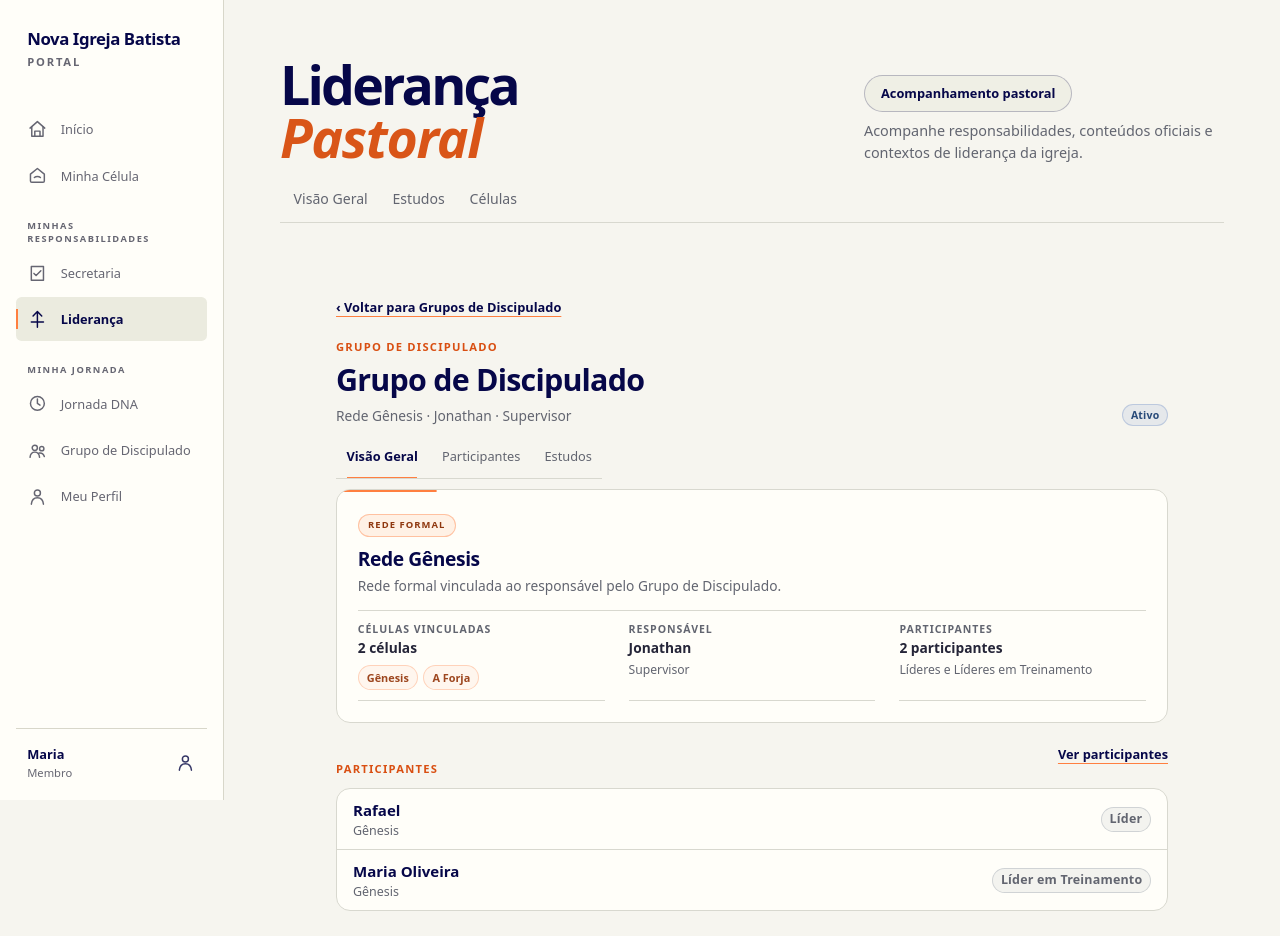
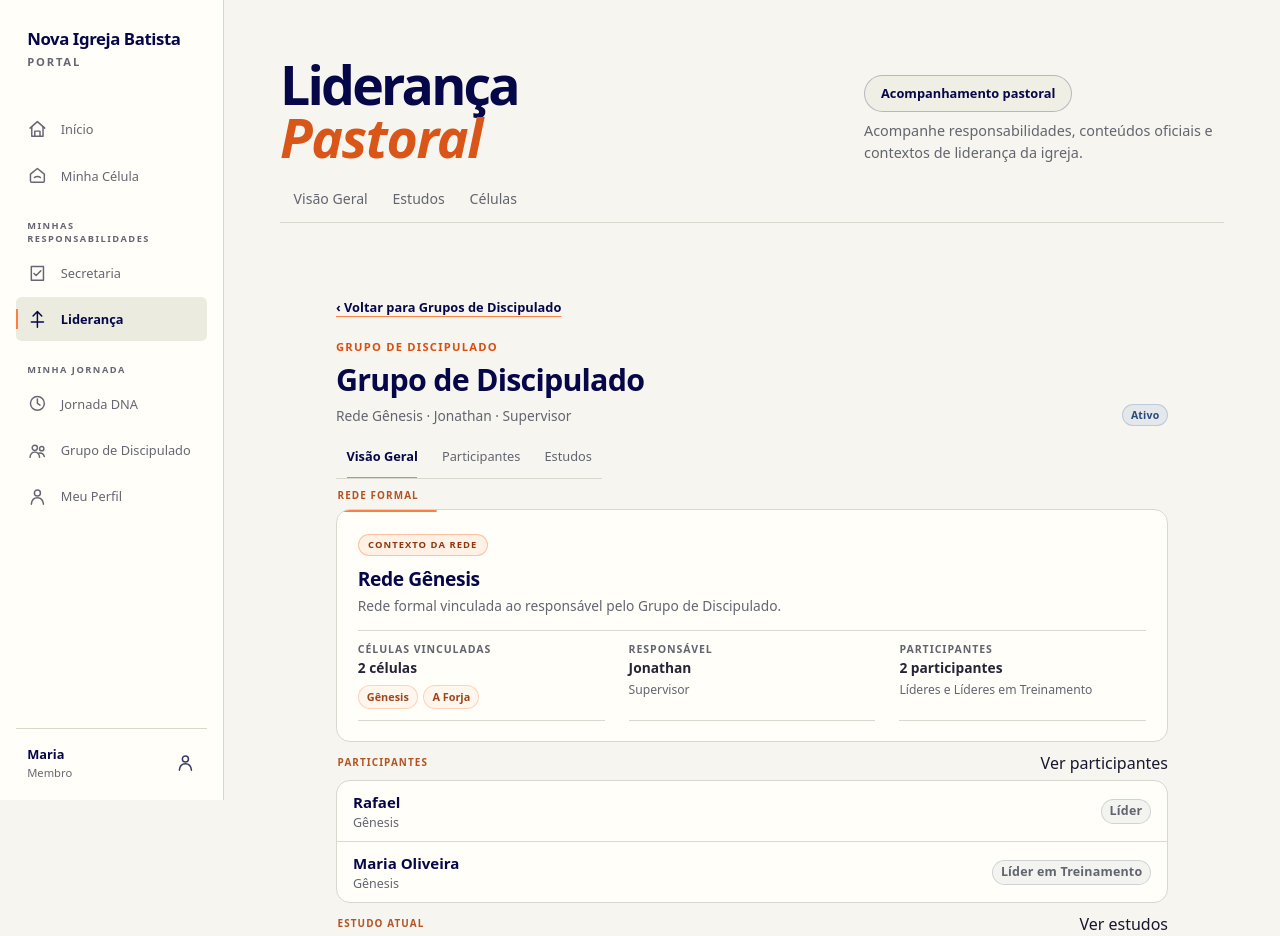
Before and after one commit to hiltonferreira/portal-novaigrejabatista, a Next.js app: page /pastor/grupos-de-discipulado/discipleship-genesis in a window 1280 px wide. Shown: the top 936 px of the page. Built offline with nearby package versions, Linux system fonts and the light colour scheme.

Commit message:
align discipleship workspace with shared section patterns

```diff
--- a/app/pastor/grupos-de-discipulado/[groupId]/page.tsx
+++ b/app/pastor/grupos-de-discipulado/[groupId]/page.tsx
@@ -1,6 +1,6 @@
 import Link from "next/link";
 import { notFound } from "next/navigation";
-import { ContextTag, StatusTag } from "@/components/portal-patterns";
+import { ContextTag, SectionBlock, StatusTag } from "@/components/portal-patterns";
 import { discipleshipGroupsMock } from "@/data/discipleship-groups";
 import pastoralStyles from "../../pastor.module.css";
 import styles from "../discipleship-groups.module.css";
@@ -26,13 +26,26 @@ export default async function DiscipleshipGroupPage({ params, searchParams }: {
     </nav>
 
     {active === "visao-geral" && <>
-      <section className={styles.card}><div className={styles.cardTop}><div><ContextTag>Rede formal</ContextTag><h2>{group.networkName}</h2><p>Rede formal vinculada ao responsável pelo Grupo de Discipulado.</p></div></div><div className={styles.meta}><div><span>Células vinculadas</span><strong>{group.networkCells.length} células</strong><div className={styles.chips}>{group.networkCells.map((cell)=><span key={cell}>{cell}</span>)}</div></div><div><span>Responsável</span><strong>{group.leaderName}</strong><small>{group.leaderRole}</small></div><div><span>Participantes</span><strong>{group.participants.length} participantes</strong><small>Líderes e Líderes em Treinamento</small></div></div></section>
-      <section className={styles.section}><div className={styles.sectionTitle}><p className={styles.eyebrow}>Participantes</p><Link href={href("participantes")}>Ver participantes</Link></div><div className={styles.compactPeople}>{group.participants.slice(0,3).map((person)=><div className={styles.personRow} key={person.name}><div><strong>{person.name}</strong><span>{person.cellName}</span></div><StatusTag tone="neutral">{person.role}</StatusTag></div>)}</div></section>
-      <section className={styles.section}><div className={styles.sectionTitle}><p className={styles.eyebrow}>Estudo atual</p><Link href={href("estudos")}>Ver estudos</Link></div>{currentStudy ? <article className={styles.studyCard}><div><ContextTag>{currentStudy.source}</ContextTag><h2>{currentStudy.title}</h2><p>{currentStudy.source === "Pastoral" ? "Conteúdo recebido da liderança pastoral para aplicação no grupo." : "Conteúdo criado especificamente pelo responsável deste grupo."}</p></div><Link className="action-link secondary" href={href("estudos")}>Abrir estudo</Link></article> : <div className={styles.empty}>Nenhum estudo definido para este grupo.</div>}</section>
+      <SectionBlock id="discipleship-network" label="Rede formal">
+        <section className={styles.card}><div className={styles.cardTop}><div><ContextTag>Contexto da Rede</ContextTag><h2>{group.networkName}</h2><p>Rede formal vinculada ao responsável pelo Grupo de Discipulado.</p></div></div><div className={styles.meta}><div><span>Células vinculadas</span><strong>{group.networkCells.length} células</strong><div className={styles.chips}>{group.networkCells.map((cell)=><span key={cell}>{cell}</span>)}</div></div><div><span>Responsável</span><strong>{group.leaderName}</strong><small>{group.leaderRole}</small></div><div><span>Participantes</span><strong>{group.participants.length} participantes</strong><small>Líderes e Líderes em Treinamento</small></div></div></section>
+      </SectionBlock>
+      <SectionBlock id="discipleship-participants-overview" label="Participantes" action={<Link className={pastoralStyles.sectionTextAction} href={href("participantes")}>Ver participantes</Link>}>
+        <div className={styles.compactPeople}>{group.participants.slice(0,3).map((person)=><div className={styles.personRow} key={person.name}><div><strong>{person.name}</strong><span>{person.cellName}</span></div><StatusTag tone="neutral">{person.role}</StatusTag></div>)}</div>
+      </SectionBlock>
+      <SectionBlock id="discipleship-current-study" label="Estudo atual" action={<Link className={pastoralStyles.sectionTextAction} href={href("estudos")}>Ver estudos</Link>}>
+        {currentStudy ? <article className={styles.studyCard}><div><ContextTag>{currentStudy.source}</ContextTag><h2>{currentStudy.title}</h2><p>{currentStudy.source === "Pastoral" ? "Conteúdo recebido da liderança pastoral para aplicação no grupo." : "Conteúdo criado especificamente pelo responsável deste grupo."}</p></div><Link className="action-link secondary" href={href("estudos")}>Abrir estudo</Link></article> : <div className={styles.empty}>Nenhum estudo definido para este grupo.</div>}
+      </SectionBlock>
     </>}
 
-    {active === "participantes" && <section className={styles.section}><div className={styles.sectionTitle}><div><p className={styles.eyebrow}>Participantes</p><h2>Líderes e LT da Rede</h2></div><button className="action-link secondary" type="button">Gerenciar participantes</button></div><div className={styles.compactPeople}>{group.participants.map((person)=><div className={styles.personRow} key={person.name}><div><strong>{person.name}</strong><span>{person.cellName}</span></div><StatusTag tone="neutral">{person.role}</StatusTag></div>)}</div><p className={styles.helper}>O gerenciamento deve considerar somente Líderes e Líderes em Treinamento pertencentes à Rede formal deste responsável.</p></section>}
+    {active === "participantes" && <SectionBlock id="discipleship-participants" label="Participantes" action={<button className="action-link secondary" type="button">Gerenciar participantes</button>}>
+      <div className={styles.sectionIntro}><h2>Líderes e LT da Rede</h2><p>O gerenciamento deve considerar somente Líderes e Líderes em Treinamento pertencentes à Rede formal deste responsável.</p></div>
+      <div className={styles.compactPeople}>{group.participants.map((person)=><div className={styles.personRow} key={person.name}><div><strong>{person.name}</strong><span>{person.cellName}</span></div><StatusTag tone="neutral">{person.role}</StatusTag></div>)}</div>
+    </SectionBlock>}
 
-    {active === "estudos" && <section className={styles.section}><div className={styles.sectionTitle}><div><p className={styles.eyebrow}>Estudos</p><h2>Conteúdo do Grupo de Discipulado</h2></div><button className="action-link primary" type="button">Adicionar estudo</button></div>{currentStudy && <article className={styles.studyCard}><div><ContextTag>{currentStudy.source}</ContextTag><h2>{currentStudy.title}</h2><p>{currentStudy.source === "Pastoral" ? "Conteúdo recebido da liderança pastoral para aplicação no grupo." : "Conteúdo criado especificamente pelo responsável deste grupo."}</p></div><span className={styles.currentLabel}>Estudo atual</span></article>}<div className={styles.studyChoices}><div><strong>Usar estudo pastoral</strong><p>Selecionar um conteúdo disponibilizado pela liderança pastoral.</p></div><div><strong>Criar estudo para este grupo</strong><p>Criar conteúdo específico para o Grupo de Discipulado.</p></div></div></section>}
+    {active === "estudos" && <SectionBlock id="discipleship-studies" label="Estudos" action={<button className="action-link primary" type="button">Adicionar estudo</button>}>
+      <div className={styles.sectionIntro}><h2>Conteúdo do Grupo de Discipulado</h2><p>Utilize um estudo recebido da liderança pastoral ou crie conteúdo específico para este grupo.</p></div>
+      {currentStudy && <article className={styles.studyCard}><div><ContextTag>{currentStudy.source}</ContextTag><h2>{currentStudy.title}</h2><p>{currentStudy.source === "Pastoral" ? "Conteúdo recebido da liderança pastoral para aplicação no grupo." : "Conteúdo criado especificamente pelo responsável deste grupo."}</p></div><span className={styles.currentLabel}>Estudo atual</span></article>}
+      <div className={styles.studyChoices}><div><strong>Usar estudo pastoral</strong><p>Selecionar um conteúdo disponibilizado pela liderança pastoral.</p></div><div><strong>Criar estudo para este grupo</strong><p>Criar conteúdo específico para o Grupo de Discipulado.</p></div></div>
+    </SectionBlock>}
   </main>;
 }
```
